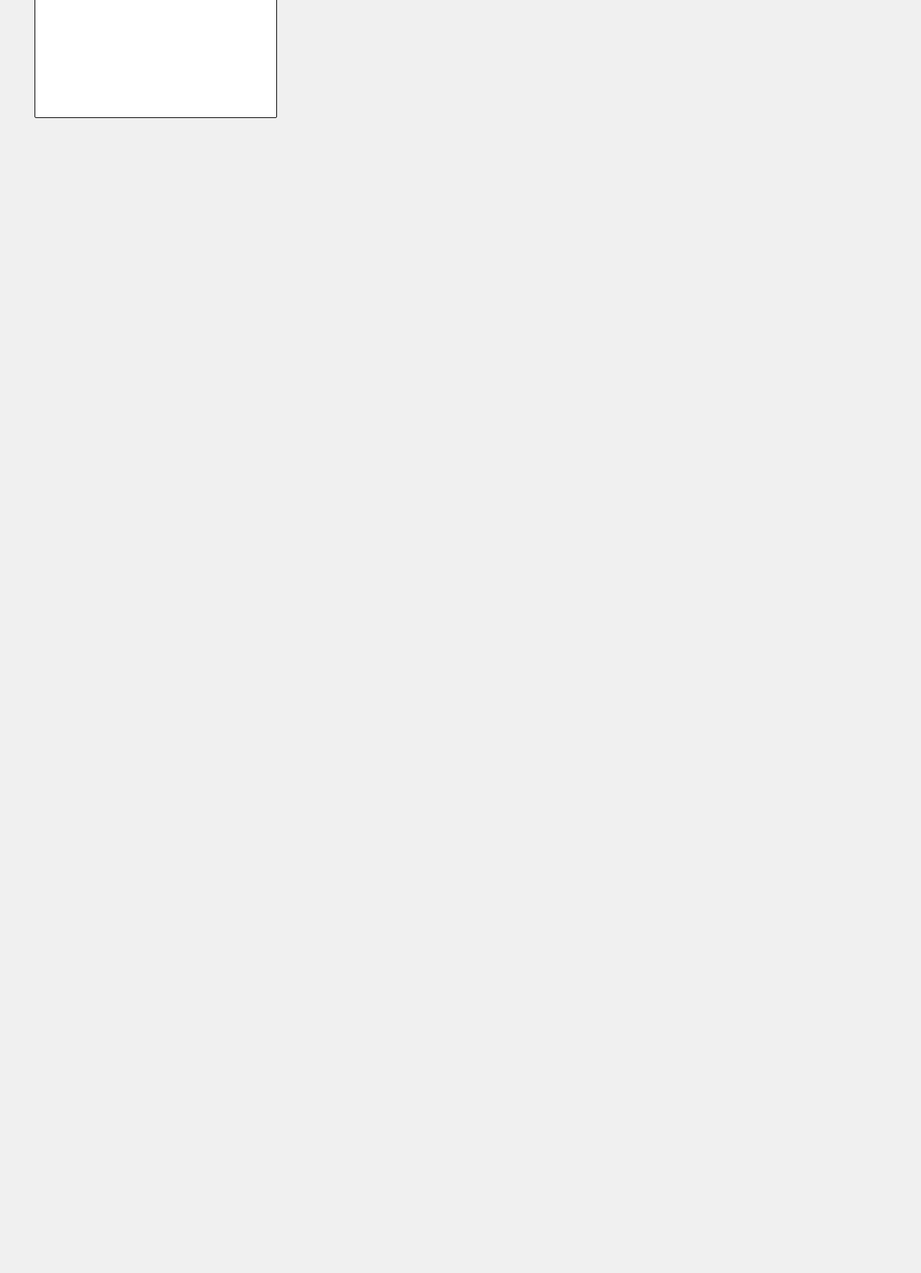
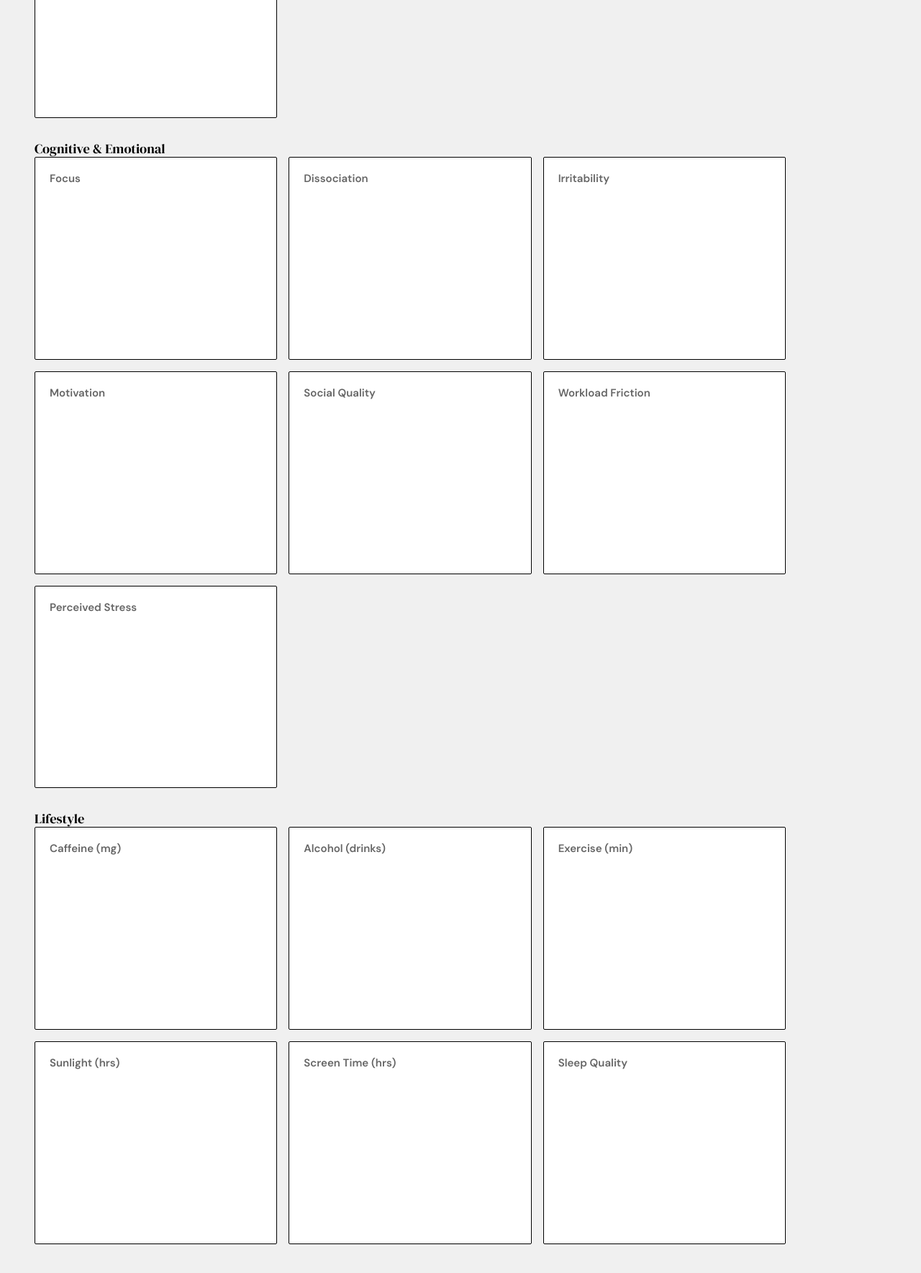
Before and after one commit to zwoodward34-create/cognasync-mvp, a Flask app: template templates/patient/trends.html in a window 1280 px wide. Shown: the part 929-2698 px from the top of the page at 72% size. Before the commit the page ends 1093 px from the top, so only its background shows below. Run offline with Flask 3, Linux system fonts and the light colour scheme; the template is opened without the code that fills it, so the values that code supplies are empty; a map, chart or similar area stays blank.

Commit message:
feat: add advanced metric charts to trends page with click-to-day-detail
Cognitive & Emotional section:
- Focus, Dissociation, Irritability, Motivation, Social Quality,
  Workload Friction, Perceived Stress

Lifestyle section:
- Caffeine (mg), Alcohol (drinks), Exercise (min), Sunlight (hrs),
  Screen Time (hrs), Sleep Quality

Backend changes (database.py):
- get_trends_data extracts all extended_data fields per check-in
- Returns daily_scores + dates for all 13 new metrics
- DRY loop replaces per-field extraction

All new charts share the same click-to-popup + Expand/Close behavior
as the original four charts.

Co-Authored-By: Claude Sonnet 4.6 <noreply@anthropic.com>

```diff
--- a/templates/patient/trends.html
+++ b/templates/patient/trends.html
@@ -146,6 +146,68 @@
       <canvas id="energy-chart" height="200"></canvas>
     </div>
   </div>
+
+  <!-- Cognitive & Emotional -->
+  <h2 class="section-title" style="margin-top:32px;">Cognitive &amp; Emotional</h2>
+  <div class="charts-grid">
+    <div class="chart-card">
+      <h3 class="chart-title">Focus</h3>
+      <canvas id="focus-chart" height="200"></canvas>
+    </div>
+    <div class="chart-card">
+      <h3 class="chart-title">Dissociation</h3>
+      <canvas id="dissociation-chart" height="200"></canvas>
+    </div>
+    <div class="chart-card">
+      <h3 class="chart-title">Irritability</h3>
+      <canvas id="irritability-chart" height="200"></canvas>
+    </div>
+    <div class="chart-card">
+      <h3 class="chart-title">Motivation</h3>
+      <canvas id="motivation-chart" height="200"></canvas>
+    </div>
+    <div class="chart-card">
+      <h3 class="chart-title">Social Quality</h3>
+      <canvas id="social-chart" height="200"></canvas>
+    </div>
+    <div class="chart-card">
+      <h3 class="chart-title">Workload Friction</h3>
+      <canvas id="workload-chart" height="200"></canvas>
+    </div>
+    <div class="chart-card">
+      <h3 class="chart-title">Perceived Stress</h3>
+      <canvas id="perceived-stress-chart" height="200"></canvas>
+    </div>
+  </div>
+
+  <!-- Lifestyle -->
+  <h2 class="section-title" style="margin-top:32px;">Lifestyle</h2>
+  <div class="charts-grid">
+    <div class="chart-card">
+      <h3 class="chart-title">Caffeine (mg)</h3>
+      <canvas id="caffeine-chart" height="200"></canvas>
+    </div>
+    <div class="chart-card">
+      <h3 class="chart-title">Alcohol (drinks)</h3>
+      <canvas id="alcohol-chart" height="200"></canvas>
+    </div>
+    <div class="chart-card">
+      <h3 class="chart-title">Exercise (min)</h3>
+      <canvas id="exercise-chart" height="200"></canvas>
+    </div>
+    <div class="chart-card">
+      <h3 class="chart-title">Sunlight (hrs)</h3>
+      <canvas id="sunlight-chart" height="200"></canvas>
+    </div>
+    <div class="chart-card">
+      <h3 class="chart-title">Screen Time (hrs)</h3>
+      <canvas id="screentime-chart" height="200"></canvas>
+    </div>
+    <div class="chart-card">
+      <h3 class="chart-title">Sleep Quality</h3>
+      <canvas id="sleep-quality-chart" height="200"></canvas>
+    </div>
+  </div>
 </div>
 {% endblock %}
 
@@ -155,6 +217,8 @@
 <script src="{{ url_for('static', filename='js/hypothesis-tester.js') }}"></script>
 <script>
 let moodChart, sleepChart, stressChart, energyChart;
+let focusChart, dissociationChart, irritabilityChart, motivationChart, socialChart, workloadChart, perceivedStressChart;
+let caffeineChart, alcoholChart, exerciseChart, sunlightChart, screentimeChart, sleepQualityChart;
 
 // ── Day detail popup ──────────────────────────────────────────────────────────
 const chartDates = {};   // keyed by metric: { mood: [...], sleep: [...], ... }
@@ -259,6 +323,24 @@ function loadTrends(days, btn) {
       error.textContent = 'Could not load trends. Try again.';
       error.classList.remove('hidden');
     });
+}
+
+function makeMetricChart(existingChart, canvasId, label, metric, color, bgColor, yMin, yMax, unit) {
+  if (existingChart) existingChart.destroy();
+  const scores = (metric && metric.daily_scores) || [];
+  const dates  = (metric && metric.dates)        || [];
+  chartDates[canvasId] = dates;
+  return new Chart(document.getElementById(canvasId), {
+    type: 'line',
+    data: {
+      labels: dates.map(formatChartDate),
+      datasets: [{
+        fill: true, tension: 0.4, pointRadius: 5, pointHoverRadius: 8, pointHitRadius: 12,
+        label, data: scores, borderColor: color, backgroundColor: bgColor,
+      }]
+    },
+    options: chartOptions(yMin, yMax, canvasId, label, scores, unit),
+  });
 }
 
 function renderTrends(data) {
@@ -419,6 +501,23 @@ function renderTrends(data) {
     },
     options: chartOptions(1, 10, 'energy', 'Energy', energyScores, '/10'),
   });
+
+  // ── Cognitive & Emotional ────────────────────────────────────────────
+  focusChart        = makeMetricChart(focusChart,        'focus-chart',        'Focus',            data.focus,            '#3d9e8c', 'rgba(61,158,140,0.12)',  1, 10, '/10');
+  dissociationChart = makeMetricChart(dissociationChart, 'dissociation-chart', 'Dissociation',     data.dissociation,     '#6366f1', 'rgba(99,102,241,0.12)',  1, 10, '/10');
+  irritabilityChart = makeMetricChart(irritabilityChart, 'irritability-chart', 'Irritability',     data.irritability,     '#e85d3a', 'rgba(232,93,58,0.12)',   1, 10, '/10');
+  motivationChart   = makeMetricChart(motivationChart,   'motivation-chart',   'Motivation',       data.motivation,       '#22c55e', 'rgba(34,197,94,0.12)',   1, 10, '/10');
+  socialChart       = makeMetricChart(socialChart,       'social-chart',       'Social Quality',   data.social_quality,   '#ec4899', 'rgba(236,72,153,0.12)',  1,  5, '/5');
+  workloadChart       = makeMetricChart(workloadChart,       'workload-chart',          'Workload Friction', data.workload_friction, '#f59e0b', 'rgba(245,158,11,0.12)',  1,  5, '/5');
+  perceivedStressChart= makeMetricChart(perceivedStressChart,'perceived-stress-chart',  'Perceived Stress',  data.perceived_stress,  '#a78bfa', 'rgba(167,139,250,0.12)', 1, 10, '/10');
+
+  // ── Lifestyle ────────────────────────────────────────────────────────
+  caffeineChart    = makeMetricChart(caffeineChart,    'caffeine-chart',      'Caffeine',     data.caffeine,      '#8b5e3c', 'rgba(139,94,60,0.12)',   0, null, 'mg');
+  alcoholChart     = makeMetricChart(alcoholChart,     'alcohol-chart',       'Alcohol',      data.alcohol,       '#9333ea', 'rgba(147,51,234,0.12)',  0, null, ' drinks');
+  exerciseChart    = makeMetricChart(exerciseChart,    'exercise-chart',      'Exercise',     data.exercise,      '#84cc16', 'rgba(132,204,22,0.12)',  0,  120, ' min');
+  sunlightChart    = makeMetricChart(sunlightChart,    'sunlight-chart',      'Sunlight',     data.sunlight,      '#f97316', 'rgba(249,115,22,0.12)',  0,    8, ' hrs');
+  screentimeChart  = makeMetricChart(screentimeChart,  'screentime-chart',    'Screen Time',  data.screen_time,   '#64748b', 'rgba(100,116,139,0.12)', 0,   16, ' hrs');
+  sleepQualityChart= makeMetricChart(sleepQualityChart,'sleep-quality-chart', 'Sleep Quality',data.sleep_quality, '#3b82f6', 'rgba(59,130,246,0.12)',  1,   10, '/10');
 }
 
 function chartOptions(min, max, metricKey, metricLabel, values, unit) {
@@ -438,7 +537,8 @@ function chartOptions(min, max, metricKey, metricLabel, values, unit) {
     },
     scales: {
       y: {
-        min, max,
+        ...(min  != null ? { min }  : {}),
+        ...(max  != null ? { max }  : {}),
         grid: { color: 'rgba(0,0,0,0.05)' },
         ticks: { font: { family: 'DM Sans' } },
       },
```
Also changed, not shown: database.py (+73 -7 lines).
